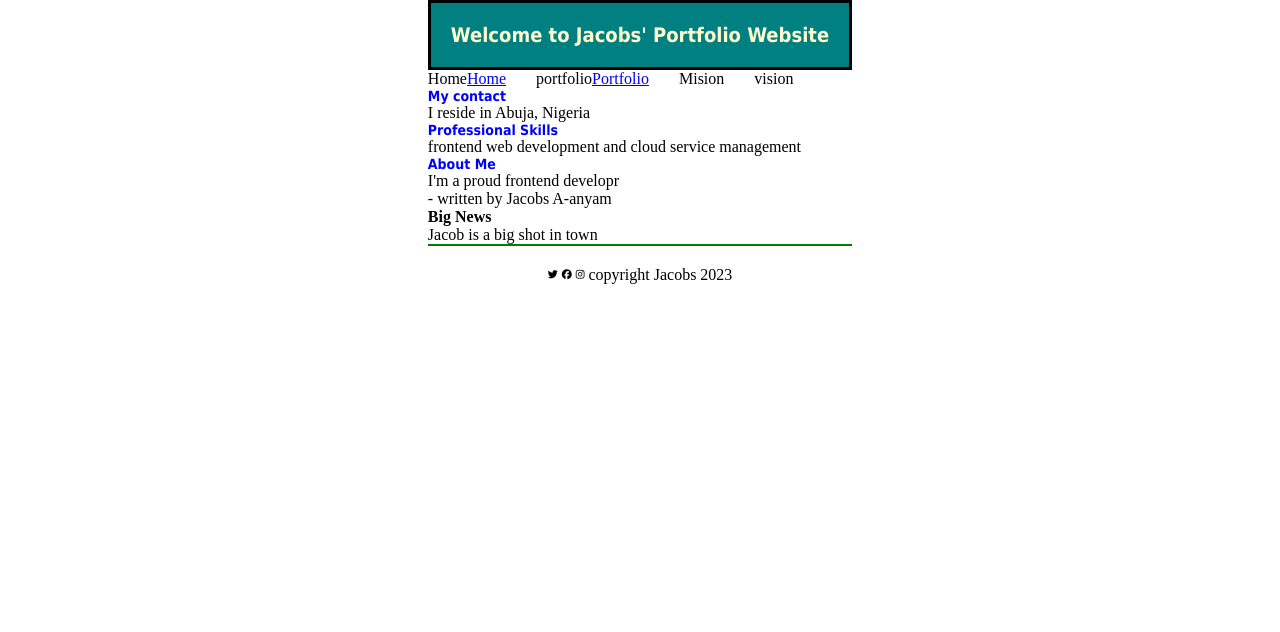
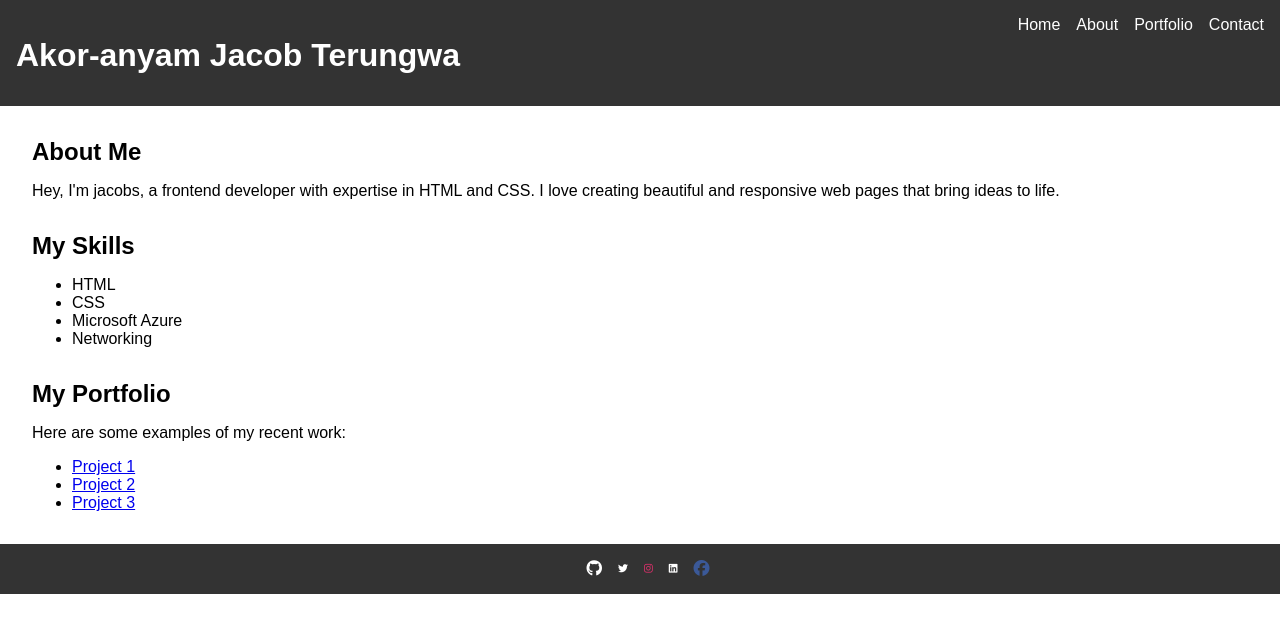
Before and after one commit to jaytinz/Portfolio, a plain HTML site: page index.html in a window 1280 px wide. Drawn offline with Linux system fonts and the light colour scheme.

Commit message:
my portfolio

```diff
--- a/index.html
+++ b/index.html
@@ -6,59 +6,73 @@
     <script src="https://kit.fontawesome.com/479cb09d1c.js" crossorigin="anonymous"></script>
 </head>
 <body>
-<div id="My_Website">
-
-    <header id="top_header">
-        <h1> Welcome to Jacobs' Portfolio Website</h1>
+    <header>
+        <h1>Akor-anyam Jacob Terungwa</h1>
+        <nav>
+            <ul>
+                <li><a href="#">Home</a></li>
+                <li><a href="#">About</a></li>
+                <li><a href="#">Portfolio</a></li>
+                <li><a href="#">Contact</a></li>
+            </ul>
+        </nav>
     </header>
 
+    <main>
+        <section>
+          <h2>About Me</h2>
+          <p>Hey, I'm jacobs, a frontend developer with expertise in HTML and CSS. I love creating beautiful and responsive web pages that bring ideas to life.</p>
+        </section>
 
-    <nav id="top_Menu">
-        <ul>
-            <li>Home<a href="#"go to home>Home</a></li>
-            <li>portfolio<a href="#"go to portfolio>Portfolio</a></li>
-            <li>Mision </li>
-            <li>vision</li>
-        </ul>
-    </nav>
+        <section>
+            <h2>My Skills</h2>
+            <ul>
+              <li>HTML</li>
+              <li>CSS</li>
+              <li>Microsoft Azure</li>
+              <li>Networking</li>
+            </ul>
+          </section>
 
-    <section class="Main_Section">
-        <div class="Contact">
-            <h2>My contact</h2>
-            <p>I reside in Abuja, Nigeria</p>
-        </div>
+          <section>
+            <h2>My Portfolio</h2>
+            <p>Here are some examples of my recent work:</p>
+            <ul>
+              <li><a href="#">Project 1</a></li>
+              <li><a href="#">Project 2</a></li>
+              <li><a href="#">Project 3</a></li>
+            </ul>
+          </section>
+        </main>
 
-        <div class="Skills">
-            <h2>Professional Skills</h2>
-        <p>frontend web development and cloud service management</p>
-        </div>
-
-        <div class="About">
-            <h2>About Me</h2>
-        <p>I'm a proud frontend developr</p>
-        </div>
-
-            <footer>
-                <p>- written by Jacobs A-anyam</p>
-            </footer>
+        <footer>
+            <ul>
+           <li><a href="https://github.com/jaytinz">
+                <i class="fa-brands fa-github"></i></li>
+            </a>
 
 
-    </section>
 
-    <aside id="aside_news">
-        <h4>Big News</h4>
-        Jacob is a big shot in town
-    </aside>
-
-    <footer id="the_footer">
-        <i class="fa-brands fa-twitter fa-2xs"></i>
-        <i class="fa-brands fa-facebook fa-2xs"></i>
-        <i class="fa-brands fa-instagram fa-2xs"></i>
-        copyright Jacobs 2023
-
-    </footer>
+<li><a href="https://twitter.com/AkorJacobs32051">
+    <i class="fa-brands fa-twitter fa-2xs"></i></li>
+</a>
 
 
-</div>
+     <li><a href="https://www.instagram.com/jacobs_akoranyam/">
+        <i class="fa-brands fa-instagram fa-2xs"></i></li>
+     </a>
+
+
+    <li><a href="https://www.linkedin.com/in/akor-anyam-jacob-7934461b9/">
+        <i class="fa-brands fa-linkedin fa-2xs"></i></li>
+     </a>
+
+
+    <li><a href="https://web.facebook.com/jacobs.anyam">
+        <i class="fa-brands fa-facebook"></i></li>
+     </a>
+
+    </ul>
+</footer>
 </body>
 </html>
--- a/style.css
+++ b/style.css
@@ -1,130 +1,76 @@
-*{
-
-margin: 0px;
-padding: 0px;
-
-}
-h1{
-color:#fffbcc;
-font: bold 20px Tahoma;
+body {
+    font-family: Arial, sans-serif;
+    margin: 0;
+    padding: 0;
   }
 
-h2{
-    color: blue;
-    font: bold 14px Tahoma;
+  header {
+    background-color: #333;
+    color: #fff;
+    display: flex;
+    justify-content: space-between;
+    padding: 1em;
   }
 
-Header, section, footer, aside, about, hgroup{
-    display: block;
+  nav ul {
+    display: flex;
+    list-style: none;
+    margin: 0;
+    padding: 0;
   }
 
-Body{
-    width: 100%;
-    display: -webkit-box;
-    -webkit-box-pack: center;
+  nav li {
+    margin-left: 1em;
   }
 
-#my_website {
-    max-width: 1000px;
-    margin: 20px 0px;
-    /* display: -webkit-box;
-    -webkit-box-orient: vertical;
-    -webkit-box-flex: 1; */
-
+  nav a {
+    color: #fff;
+    text-decoration: none;
   }
 
-#top_header {
-    background: teal;
-    border: 3px solid black;
-    padding: 20px;
-
+  main {
+    margin: 2em;
   }
 
-/* #top_menu {
-    border: red;
-    background: blue;
-    color: white;
-    list-style-type: none;
-    list-style: none;
-} */
-
-#top_menu {
-    /* display: inline-block; */
-    list-style: none;
-    padding: 5px;
-    font: bold 14px Tahoma;
-}
-#new_div{
-    display: -webkit-box;
-    -webkit-box-orient:horizontal;
+  section {
+    margin-bottom: 2em;
   }
 
-#Main_Section{
-    border: 2px solid blue;
-    display:-webkit-box;
-    -webkit-box-orient: horizontal;
-    width:700px;
-
-}
-#contact{
-    border: 2px solid red;
-    background: green;
-    padding:20px;
-    margin: 10px;
-    -webkit-box-ordinal-group: 1;
-    width:60px;
-}
-#Skills{
-
-    border: 2px solid red;
-    background: yellow;
-    padding:20px;
-    margin: 10px;
-    -webkit-box-ordinal-group: 2;
-    width:60px;
+  h1, h2 {
+    margin-bottom: 0.5em;
   }
 
-
-#About{
-    border: 2px solid red;
-    background: red;
-    padding:20px;
-    margin: 10px;
-    -webkit-box-ordinal-group: 3;
-    width:60px;
-}
-#side_news{
-    border: 1px solid red;
-    width: 220px;
-    margin: 20px 0px;
-    padding: 30px;
-    background: #66cccc;
+  footer {
+    background-color: #333;
+    color: #fff;
+    display: flex;
+    justify-content: center;
+    padding: 1em;
   }
 
-#the_footer{
-    text-align:center;
-    padding:20px;
-    border-top: 2px solid green;
+  footer ul {
+    display: flex;
+    list-style: none;
+    margin: 0;
+    padding: 0;
   }
 
-About{
-   Background: #fffbcc;
-   border: 1px solid red;
-   padding: 20px;
-   margin-bottom:15px;
-
+  footer li {
+    margin-left: 1em;
   }
 
-About footer{
-    text-align: right;
-
-}
-ul{
-    list-style: none;
-    display: flex;
-
+  footer a {
+    color: #fff;
+    text-decoration: none;
   }
 
-li{
-    padding-right: 30px;
+  .fa {
+    font-size: 1.5em;
   }
+  .fa-instagram {
+    color: #E1306C;
+  }
+  .fa-facebook {
+    color: #3B5998;
+  }
+  .fa
```
Also changed, not shown: my photo.jpeg (added). Lines whose indentation alone changed are shown as unchanged.
